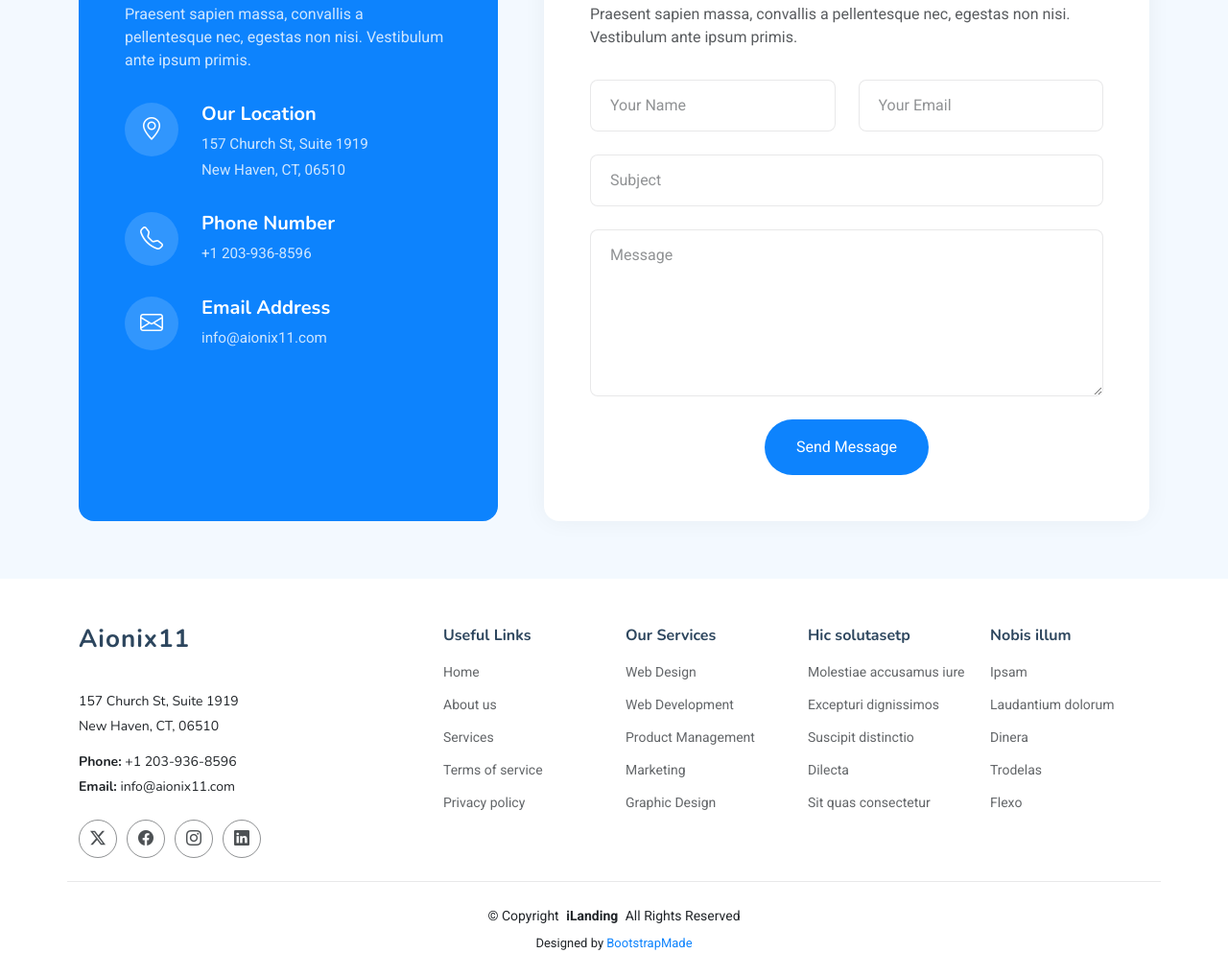
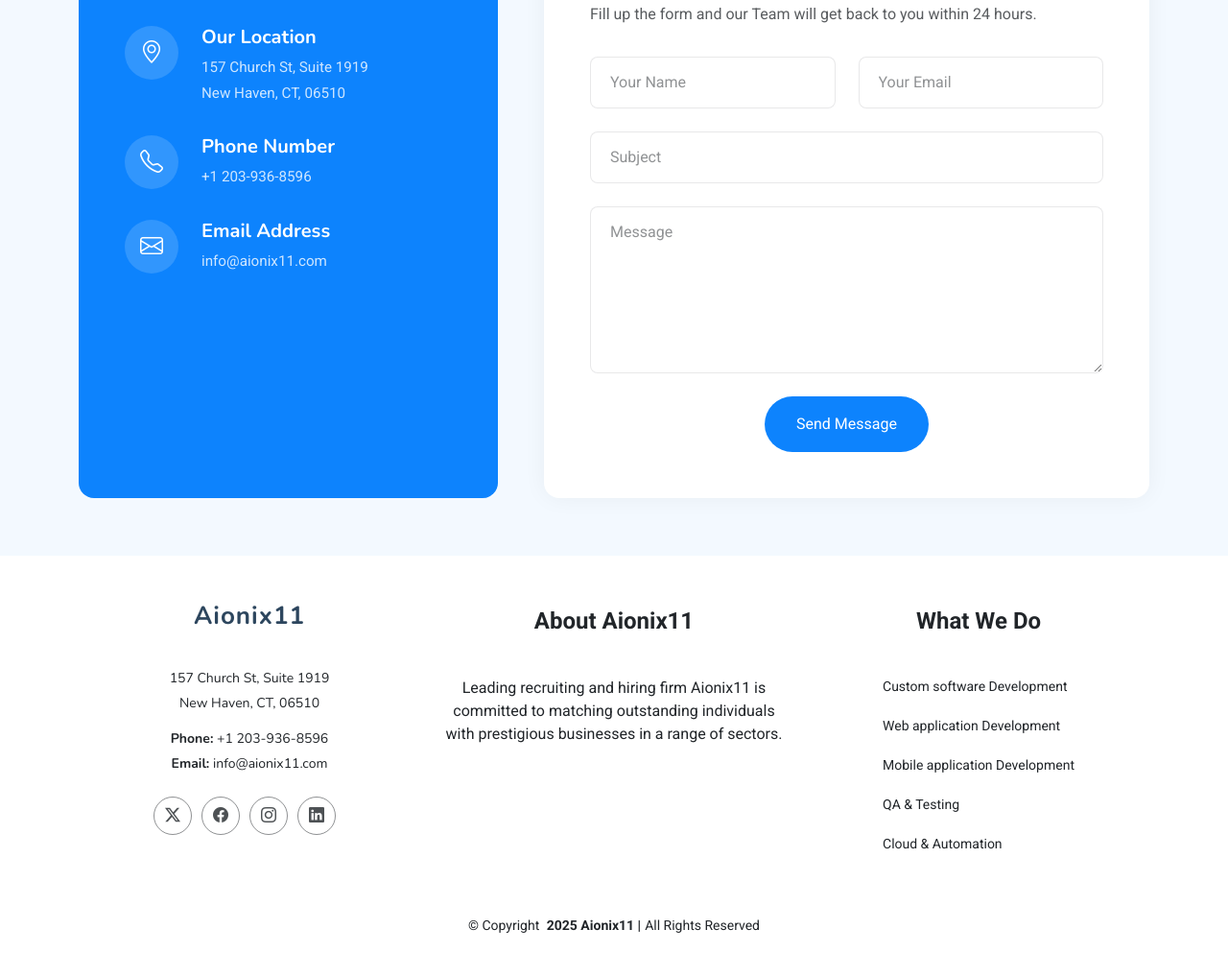
Before and after one commit to Smit-Kakadiya/Aionix11, a plain HTML site: page index.html in a window 1280 px wide. Shown: the part 8407-9425 px from the top of the page at 96% size. After the commit the page ends 9398 px from the top, so only its background shows below. Drawn offline with nearby package versions, Linux system fonts and the light colour scheme.

Commit message:
footer part

```diff
--- a/index.html
+++ b/index.html
@@ -1004,7 +1004,7 @@
       <!-- Section Title -->
       <div class="container section-title" data-aos="fade-up">
         <h2>Contact</h2>
-        <p>Necessitatibus eius consequatur ex aliquid fuga eum quidem sint consectetur velit</p>
+        <p>We are committed to providing state-of-the-art AI automation solutions to support the growth of your company in this digital era.</p>
       </div><!-- End Section Title -->
 
       <div class="container" data-aos="fade-up" data-aos-delay="100">
@@ -1013,7 +1013,7 @@
           <div class="col-lg-5">
             <div class="info-box" data-aos="fade-up" data-aos-delay="200">
               <h3>Contact Info</h3>
-              <p>Praesent sapien massa, convallis a pellentesque nec, egestas non nisi. Vestibulum ante ipsum primis.</p>
+              <br>
 
               <div class="info-item" data-aos="fade-up" data-aos-delay="300">
                 <div class="icon-box">
@@ -1051,7 +1051,7 @@
           <div class="col-lg-7">
             <div class="contact-form" data-aos="fade-up" data-aos-delay="300">
               <h3>Get In Touch</h3>
-              <p>Praesent sapien massa, convallis a pellentesque nec, egestas non nisi. Vestibulum ante ipsum primis.</p>
+              <p>Fill up the form and our Team will get back to you within 24 hours.</p>
 
               <form action="forms/contact.php" method="post" class="php-email-form" data-aos="fade-up" data-aos-delay="200">
                 <div class="row gy-4">
@@ -1095,11 +1095,11 @@
   </main>
 
   <footer id="footer" class="footer">
+    <div class="container footer-top">
+      <div class="row gy-4 justify-content-center text-center">
 
-    <div class="container footer-top">
-      <div class="row gy-4">
         <div class="col-lg-4 col-md-6 footer-about">
-          <a href="index.html" class="logo d-flex align-items-center">
+          <a href="index.html" class="logo d-flex align-items-center justify-content-center">
             <span class="sitename">Aionix11</span>
           </a>
           <div class="footer-contact pt-3">
@@ -1108,7 +1108,7 @@
             <p class="mt-3"><strong>Phone:</strong> <span>+1 203-936-8596</span></p>
             <p><strong>Email:</strong> <span>info@aionix11.com</span></p>
           </div>
-          <div class="social-links d-flex mt-4">
+          <div class="social-links d-flex justify-content-center mt-4">
             <a href=""><i class="bi bi-twitter-x"></i></a>
             <a href=""><i class="bi bi-facebook"></i></a>
             <a href=""><i class="bi bi-instagram"></i></a>
@@ -1116,65 +1116,37 @@
           </div>
         </div>
 
-        <div class="col-lg-2 col-md-3 footer-links">
-          <h4>Useful Links</h4>
-          <ul>
-            <li><a href="#">Home</a></li>
-            <li><a href="#">About us</a></li>
-            <li><a href="#">Services</a></li>
-            <li><a href="#">Terms of service</a></li>
-            <li><a href="#">Privacy policy</a></li>
-          </ul>
+        <div class="col-lg-4 col-md-6 footer-links text-center">
+          <p class="about-novotion-text" style="font-size: 1.5rem; font-weight: bold; margin-bottom: 40px;">
+            About Aionix11
+          </p>
+
+
+
+          <p class="about-novotion-text" style="font-size: 1rem; margin-bottom: 20px;">
+            Leading recruiting and hiring firm Aionix11 is committed to matching outstanding individuals with prestigious businesses in a range of sectors.
+          </p>
         </div>
 
-        <div class="col-lg-2 col-md-3 footer-links">
-          <h4>Our Services</h4>
-          <ul>
-            <li><a href="#">Web Design</a></li>
-            <li><a href="#">Web Development</a></li>
-            <li><a href="#">Product Management</a></li>
-            <li><a href="#">Marketing</a></li>
-            <li><a href="#">Graphic Design</a></li>
-          </ul>
-        </div>
-
-        <div class="col-lg-2 col-md-3 footer-links">
-          <h4>Hic solutasetp</h4>
-          <ul>
-            <li><a href="#">Molestiae accusamus iure</a></li>
-            <li><a href="#">Excepturi dignissimos</a></li>
-            <li><a href="#">Suscipit distinctio</a></li>
-            <li><a href="#">Dilecta</a></li>
-            <li><a href="#">Sit quas consectetur</a></li>
-          </ul>
-        </div>
-
-        <div class="col-lg-2 col-md-3 footer-links">
-          <h4>Nobis illum</h4>
-          <ul>
-            <li><a href="#">Ipsam</a></li>
-            <li><a href="#">Laudantium dolorum</a></li>
-            <li><a href="#">Dinera</a></li>
-            <li><a href="#">Trodelas</a></li>
-            <li><a href="#">Flexo</a></li>
+        <div class="col-lg-4 col-md-6 footer-links text-center">
+          <p class="about-novotion-text" style="font-size: 1.5rem; font-weight: bold; margin-bottom: 40px;">What We Do</p>
+          <ul class="list-unstyled mx-auto d-inline-block text-start">
+            <li class="elementor-icon-list-item">Custom software Development</li>
+    <li class="elementor-icon-list-item">Web application Development</li>
+    <li class="elementor-icon-list-item">Mobile application Development</li>
+    <li class="elementor-icon-list-item">QA & Testing</li>
+    <li class="elementor-icon-list-item">Cloud & Automation</li>
           </ul>
         </div>
 
       </div>
     </div>
 
-    <div class="container copyright text-center mt-4">
-      <p>© <span>Copyright</span> <strong class="px-1 sitename">iLanding</strong> <span>All Rights Reserved</span></p>
-      <div class="credits">
-        <!-- All the links in the footer should remain intact. -->
-        <!-- You can delete the links only if you've purchased the pro version. -->
-        <!-- Licensing information: https://bootstrapmade.com/license/ -->
-        <!-- Purchase the pro version with working PHP/AJAX contact form: [buy-url] -->
-        Designed by <a href="https://bootstrapmade.com/">BootstrapMade</a>
-      </div>
+    <div class="container text-center mt-4">
+      <p>© <span>Copyright</span> <strong class="px-1 sitename">2025 Aionix11 |</strong><span>All Rights Reserved</span></p>
     </div>
+  </footer>
 
-  </footer>
 
   <!-- Scroll Top -->
   <a href="#" id="scroll-top" class="scroll-top d-flex align-items-center justify-content-center"><i class="bi bi-arrow-up-short"></i></a>
```
